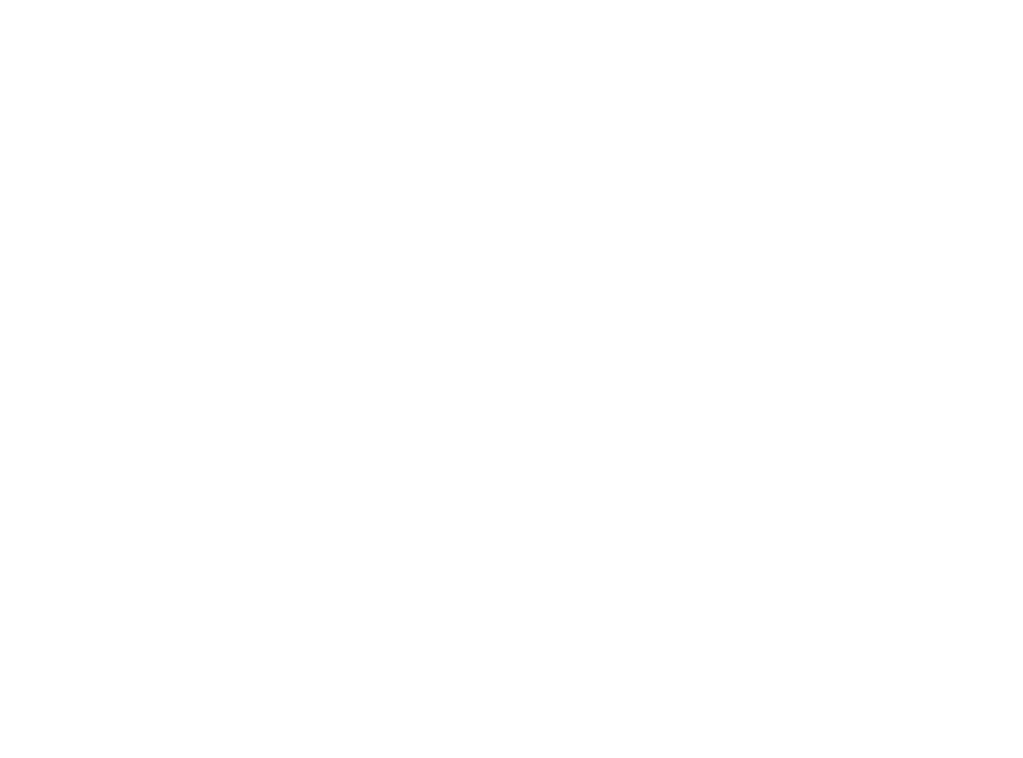
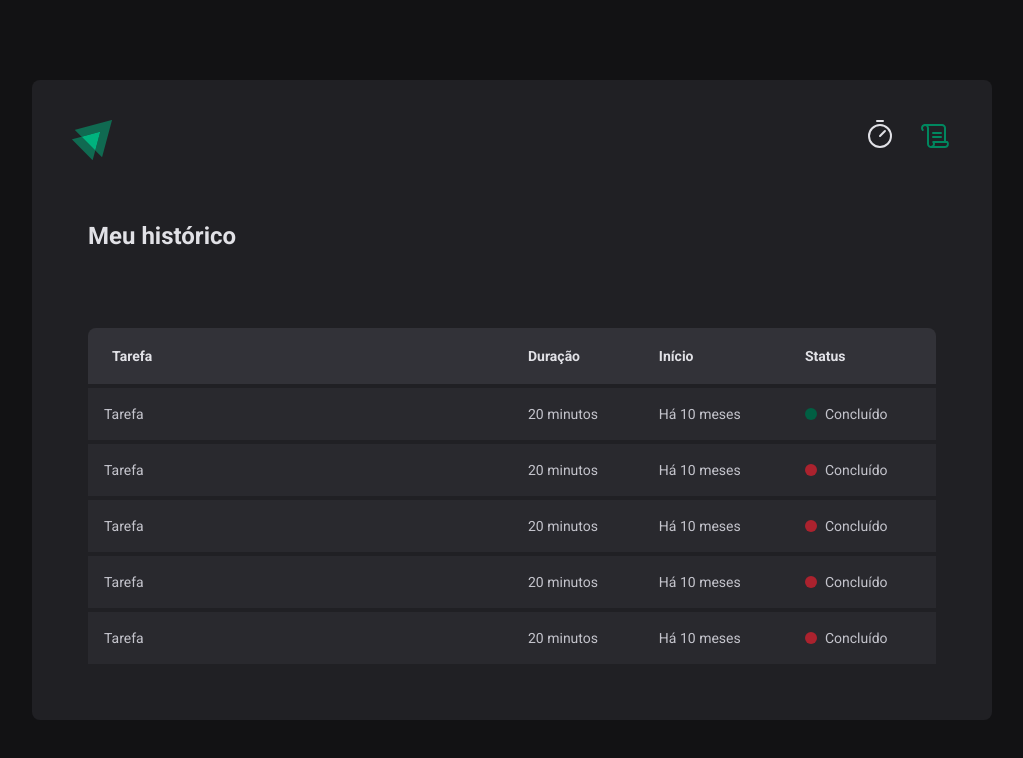
Before and after one commit to lorenzocerbasi/ignite-timer, a React (Vite) app: page /history in a window 1280 px wide. Shown: the top 758 px of the page, without its empty margins (128-1151 px from the left). Built offline with nearby package versions, Linux system fonts and the light colour scheme.

Commit message:
new-update

```diff
--- a/package.json
+++ b/package.json
@@ -9,8 +9,10 @@
     "preview": "vite preview"
   },
   "dependencies": {
+    "phosphor-react": "^1.4.1",
     "react": "^18.2.0",
-    "react-dom": "^18.2.0"
+    "react-dom": "^18.2.0",
+    "react-router-dom": "^6.4.2"
   },
   "devDependencies": {
     "@types/react": "^18.0.17",
--- a/src/App.tsx
+++ b/src/App.tsx
@@ -1,7 +1,17 @@
+import { Routes, Route } from 'react-router-dom'
+import { BrowserRouter } from 'react-router-dom';
+import { History } from './pages/History';
+import { Home } from './pages/Home';
+
 export function App() {
   return (
     <>
-
+      <BrowserRouter>
+        <Routes>
+          <Route path='/' element={<Home />} />
+          <Route path='/history' element={<History />} />
+        </Routes>
+      </BrowserRouter>
     </>
   );
 }
--- /dev/null
+++ b/src/components/Header.tsx
@@ -0,0 +1,19 @@
+import { Scroll, Timer } from 'phosphor-react';
+import { NavLink } from 'react-router-dom';
+import Logo from '../../public/logo.svg'
+
+export function Header() {
+  return (
+    <header className='p-10 flex justify-between'>
+      <img src={Logo} alt='Logotipo Ignite' className='select-none' />
+      <div className='flex text-gray7'>
+        <NavLink to='/' end title='Timer'>
+          <Timer size={32} className='mr-6' />
+        </NavLink>
+        <NavLink to='/history' title='Histórico'>
+          <Scroll size={32} />
+        </NavLink>
+      </div>
+    </header>
+  );
+}
--- /dev/null
+++ b/src/components/HistoryComponent.tsx
@@ -0,0 +1,78 @@
+export function HistoryComponent() {
+
+  const success = '#04D361'
+  const interrupted = '#AB222E'
+  const inProgress = '#FBA94C'
+
+  return (
+    <>
+      <h2 className="text-gray7 px-14 py-5 text-2xl font-bold">Meu histórico</h2>
+      <div className="flex flex-col flex-1 p-14 overflow-auto">
+        <table className="w-full border-collapse min-w-[600px]">
+          <thead className="text-gray7">
+            <tr className="text-left text-sm leading-6">
+              <th className="rounded-tl-lg bg-gray3 p-4 pl-6 w-[50%]">Tarefa</th>
+              <th className="bg-gray3 p-4">Duração</th>
+              <th className="bg-gray3 p-4">Início</th>
+              <th className="rounded-tr-lg bg-gray3 p-4 pr-6">Status</th>
+            </tr>
+          </thead>
+          <tbody>
+            <tr className="text-sm">
+              <td className="bg-gray-700 border-t-4 border-gray2 p-4 text-gray6">Tarefa</td>
+              <td className="bg-gray-700 border-t-4 border-gray2 p-4 text-gray6">20 minutos</td>
+              <td className="bg-gray-700 border-t-4 border-gray2 p-4 text-gray6">Há 10 meses</td>
+              <td className="bg-gray-700 border-t-4 border-gray2 p-4 text-gray6">
+                <div className="flex items-center before:w-3 before:h-3 before:bg-green-dark before:rounded-full before:mr-2">
+                  Concluído
+                </div>
+              </td>
+            </tr>
+            <tr className="text-sm">
+              <td className="bg-gray-700 border-t-4 border-gray2 p-4 text-gray6">Tarefa</td>
+              <td className="bg-gray-700 border-t-4 border-gray2 p-4 text-gray6">20 minutos</td>
+              <td className="bg-gray-700 border-t-4 border-gray2 p-4 text-gray6">Há 10 meses</td>
+              <td className="bg-gray-700 border-t-4 border-gray2 p-4 text-gray6">
+                <div className="flex items-center before:w-3 before:h-3 before:bg-red-dark before:rounded-full before:mr-2">
+                  Concluído
+                </div>
+              </td>
+            </tr>
+            <tr className="text-sm">
+              <td className="bg-gray-700 border-t-4 border-gray2 p-4 text-gray6">Tarefa</td>
+              <td className="bg-gray-700 border-t-4 border-gray2 p-4 text-gray6">20 minutos</td>
+              <td className="bg-gray-700 border-t-4 border-gray2 p-4 text-gray6">Há 10 meses</td>
+              <td className="bg-gray-700 border-t-4 border-gray2 p-4 text-gray6">
+                <div className="flex items-center before:w-3 before:h-3 before:bg-red-dark before:rounded-full before:mr-2">
+                  Concluído
+                </div>
+              </td>
+            </tr>
+            <tr className="text-sm">
+              <td className="bg-gray-700 border-t-4 border-gray2 p-4 text-gray6">Tarefa</td>
+              <td className="bg-gray-700 border-t-4 border-gray2 p-4 text-gray6">20 minutos</td>
+              <td className="bg-gray-700 border-t-4 border-gray2 p-4 text-gray6">Há 10 meses</td>
+              <td className="bg-gray-700 border-t-4 border-gray2 p-4 text-gray6">
+                <div
+                  className={`flex items-center before:w-3 before:h-3 before:rounded-full before:mr-2 before:bg-red-dark`}
+                >
+                  Concluído
+                </div>
+              </td>
+            </tr>
+            <tr className="text-sm">
+              <td className="bg-gray-700 border-t-4 border-gray2 p-4 text-gray6">Tarefa</td>
+              <td className="bg-gray-700 border-t-4 border-gray2 p-4 text-gray6">20 minutos</td>
+              <td className="bg-gray-700 border-t-4 border-gray2 p-4 text-gray6">Há 10 meses</td>
+              <td className="bg-gray-700 border-t-4 border-gray2 p-4 text-gray6">
+                <div className="flex items-center before:w-3 before:h-3 before:bg-red-dark before:rounded-full before:mr-2">
+                  Concluído
+                </div>
+              </td>
+            </tr>
+          </tbody>
+        </table>
+      </div>
+    </>
+  );
+}
--- /dev/null
+++ b/src/components/Timer.tsx
@@ -0,0 +1,43 @@
+import { Play } from "phosphor-react";
+
+export function Timer() {
+  return (
+    <>
+      <div className='flex flex-col items-center mt-10 max-w-2xl mx-auto'>
+        <form className='flex text-gray7 mb-[100px] items-center w-full'>
+          <label htmlFor='task' className='font-bold text-lg mr-2'>Vou trabalhar em</label>
+          <input
+            id='task'
+            placeholder="Dê um nome para o seu projeto"
+            className="focus:outline-none text-gray4 bg-transparent h-10 font-bold text-lg px-2 border-b-2 border-gray4 flex-1 text-center no-arrow"
+            list='task-suggestion'
+          />
+          <datalist id="task-suggestion">
+            <option>Teste</option>
+          </datalist>
+          <label htmlFor='time' className='mx-2'>durante</label>
+          <input
+            id='time'
+            placeholder="0"
+            type="number"
+            className="focus:outline-none text-gray4 bg-transparent h-10 w-16 border-b-2 border-gray4 text-center"
+            step={5} min={5} max={60}
+          />
+          <label htmlFor='time' className='ml-2'>minutos.</label>
+        </form>
+        <div className='mb-14 font-coutdown text-[10rem] leading-[8rem] text-gray7 font-bold'>
+          <span className='bg-gray-700 px-6 py-4 mr-4 rounded-lg'>0</span>
+          <span className='bg-gray-700 px-6 py-4 rounded-lg'>0</span>
+          <span className='text-green'>:</span>
+          <span className='bg-gray-700 px-6 py-4 mr-4 rounded-lg'>0</span>
+          <span className='bg-gray-700 px-6 py-4 rounded-lg'>0</span>
+        </div>
+        <button
+          className='bg-green text-white w-full py-5 rounded-lg flex items-center justify-center mb-20 mt-14 transition-all disabled:bg-green disabled:opacity-70 hover:bg-green-dark '>
+          <Play size={30} className='mr-1' />
+          Começar
+        </button>
+      </div>
+    </>
+  );
+}
--- a/src/globals.css
+++ b/src/globals.css
@@ -2,6 +2,20 @@
 @tailwind components;
 @tailwind utilities;
 
-* {
+body {
+  background-color: #121214;
   font-family: 'Roboto', sans-serif;
+  overflow-y: hidden;
 }
+
+.no-arrow::-webkit-calendar-picker-indicator {
+  display: none !important;
+}
+
+.active {
+  color: #00875F;
+}
+
+.font-coutdown {
+  font-family: 'Roboto Mono', monospace;
+}
--- /dev/null
+++ b/src/pages/History.tsx
@@ -0,0 +1,13 @@
+import { Header } from "../components/Header";
+import { HistoryComponent } from "../components/HistoryComponent";
+
+export function History() {
+  return (
+    <>
+      <div className='mx-40 my-20 bg-gray2 rounded-lg'>
+        <Header />
+        <HistoryComponent />
+      </div>
+    </>
+  );
+}
--- /dev/null
+++ b/src/pages/Home.tsx
@@ -0,0 +1,13 @@
+import { Header } from "../components/Header";
+import { Timer } from "../components/Timer";
+
+export function Home() {
+  return (
+    <>
+      <div className='mx-40 my-20 bg-gray2 rounded-lg'>
+        <Header />
+        <Timer />
+      </div>
+    </>
+  );
+}
--- a/tailwind.config.cjs
+++ b/tailwind.config.cjs
@@ -8,7 +8,7 @@ module.exports = {
         'green-light': '#00B37E',
         'green-dark': '#015F43',
         'red': '#F03847',
-        'red-dark': '#00875F',
+        'red-dark': '#AB222E',
         'gray1': '#121214',
         'gray2': '#202024',
         'gray3': '#323238',
@@ -17,6 +17,7 @@ module.exports = {
         'gray6': '#C4C4CC',
         'gray7': '#E1E1E6',
         'white': '#FEFEFE',
+        'gray-700': '#29292E',
       },
     },
   },
```
Also changed, not shown: public/logo.svg (added), 1 other file (tests, documents, lock files or other folders).
